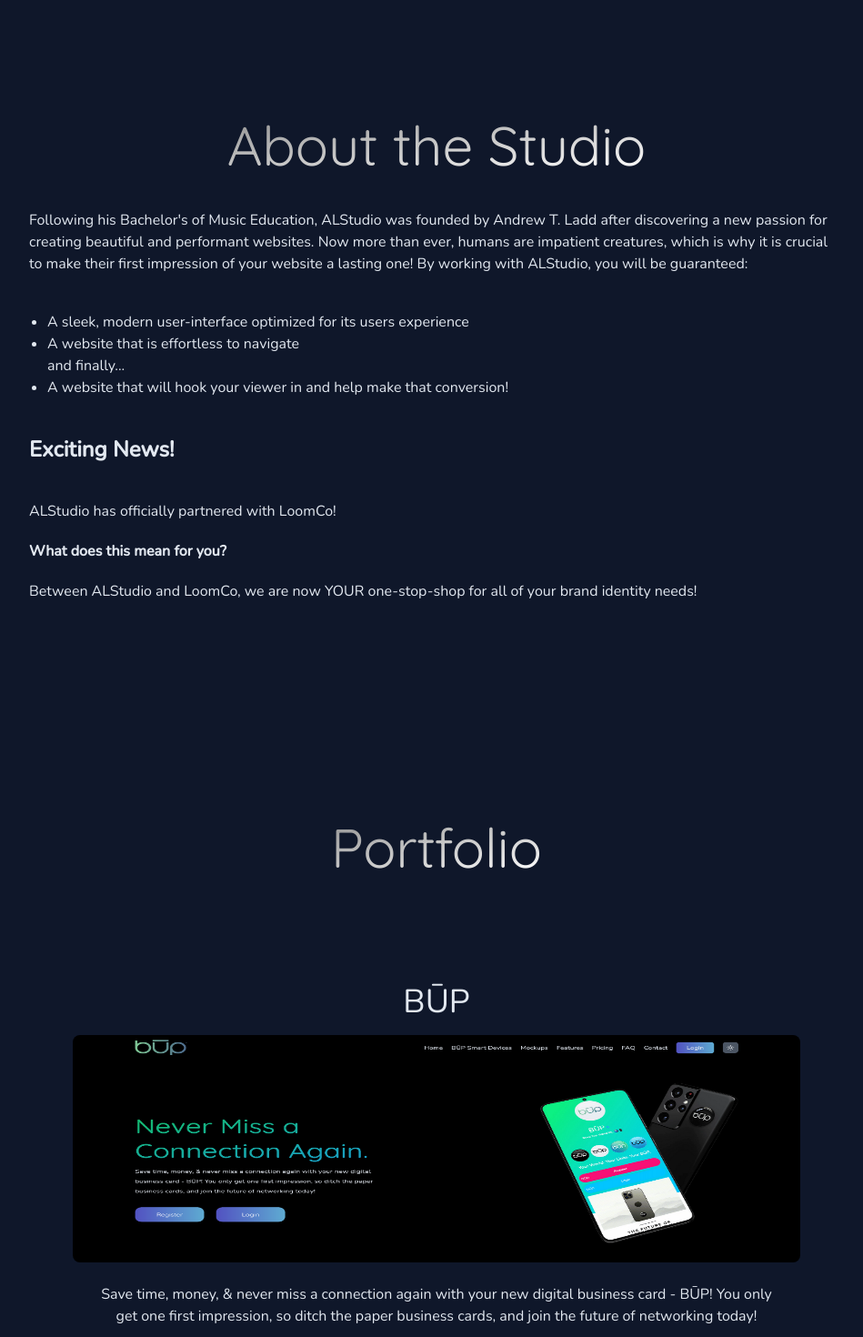
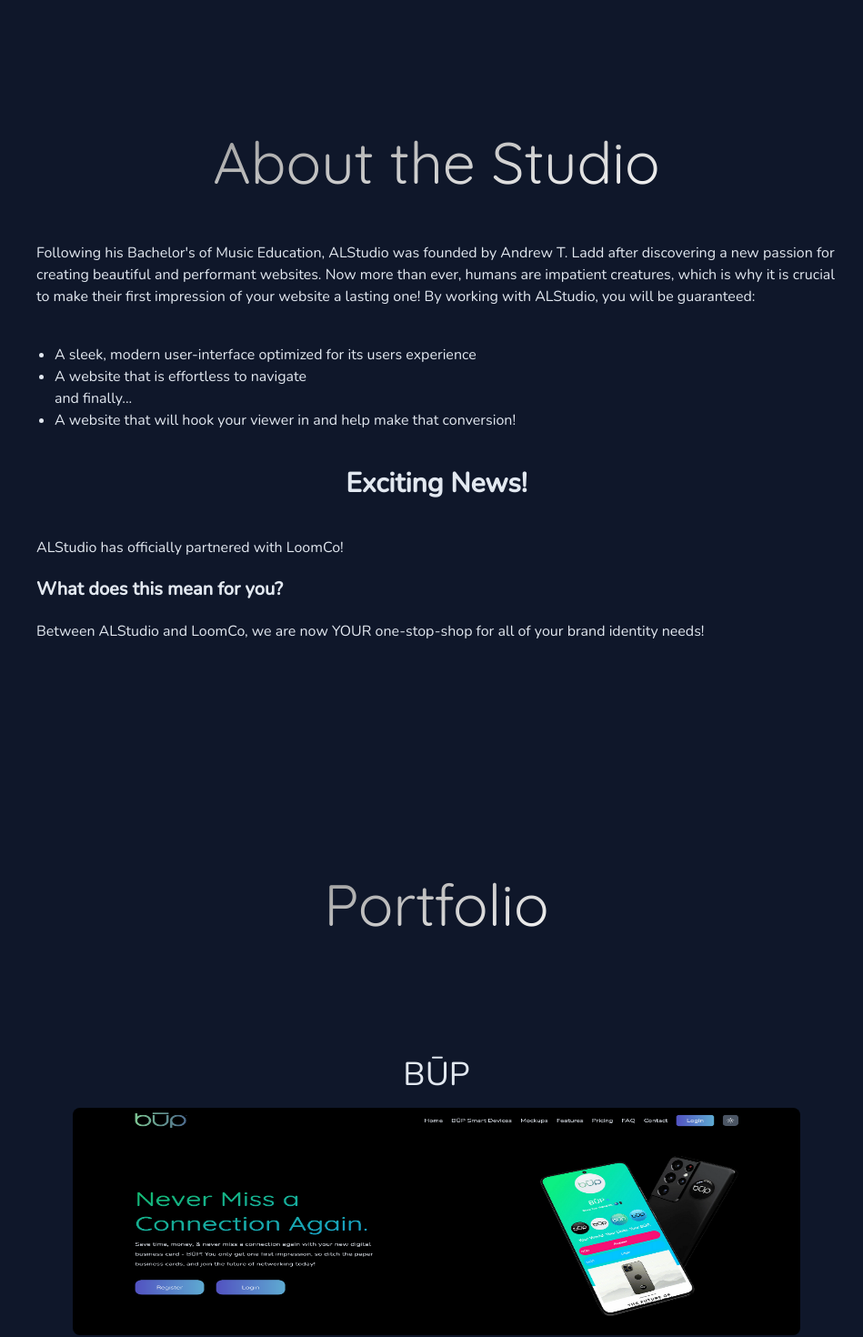
Before and after one commit to alstudio93/alstudio, a Next.js app: page / in a window 1280 px wide. Shown: the part 600-2070 px from the top of the page at 91% size, without its empty margins (160-1109 px from the left). Built offline with nearby package versions, Linux system fonts and the light colour scheme.

Commit message:
added to portfolio

```diff
--- a/src/components/About/index.jsx
+++ b/src/components/About/index.jsx
@@ -3,11 +3,11 @@
 
 const AboutComp = () => {
     return (
-        <section id="about" className='flex flex-col items-center max-w-4xl  mx-auto pt-60 gap-y-10 '>
-            <h2 className='font-quicksand text-6xl  text-center text-transparent bg-clip-text bg-gradient-to-br from-[#949494] to-[#fff]'>About the Studio</h2>
+        <section id="about" className='flex flex-col items-center max-w-4xl  mx-auto pt-60 gap-y-10 px-2'>
+            <h2 className='font-quicksand text-section-h2  text-center text-transparent bg-clip-text bg-gradient-to-br from-[#949494] to-[#fff]'>About the Studio</h2>
             <p className=''>Following his Bachelor&#39;s of Music Education, ALStudio was founded by Andrew T. Ladd after discovering a new passion for creating beautiful and performant websites. Now more than ever, humans are impatient creatures, which is why it is crucial to make their first impression of your website a lasting one! By working with ALStudio, you will be guaranteed:
             </p>
-            <ul className='px-5  text-left list-disc w-full'>
+            <ul className='px-5  md:text-left list-disc w-full'>
                 <li>
                     A sleek, modern user-interface optimized for its users experience
                 </li>
@@ -21,9 +21,9 @@
 
             </ul>
 
-            <span className='block text-2xl font-bold w-full'>Exciting News!</span>
+            <span className='block text-3xl font-bold w-full text-center '>Exciting News!</span>
             <p className='w-full'>
-                ALStudio has officially partnered with <span><Link href="/"><a>LoomCo</a></Link></span>! <span className='block py-5 font-bold'>What does this mean for you?</span>Between ALStudio and LoomCo, we are now YOUR one-stop-shop for all of your brand identity needs!</p>
+                ALStudio has officially partnered with <span><Link href="/"><a>LoomCo</a></Link></span>! <span className='block py-5 font-bold text-xl'>What does this mean for you?</span>Between ALStudio and LoomCo, we are now YOUR one-stop-shop for all of your brand identity needs!</p>
         </section>
     )
 }
--- a/src/components/Footer.jsx
+++ b/src/components/Footer.jsx
@@ -10,9 +10,9 @@
 
                 {/* <!-- icons --> */}
                 <div className="flex items-center gap-x-5">
-                    <Link href="https://www.linkedin.com/company/bupcards"><a target="_blank" rel="noreferrer" title="Visit LinkedIn"><BsLinkedin className='text-2xl' /></a></Link>
-                    <Link href="https://www.instagram.com/bup.cards"><a target="_blank" rel="noreferrer" title="Visit Instagram"><BsInstagram className='text-2xl' /></a></Link>
-                    <Link href="https://twitter.com/bupcards"><a target="_blank" rel="noreferrer" title="Visit Twitter"><BsTwitter className='text-2xl' /></a></Link>
+                    {/* <Link href="https://www.linkedin.com/company/bupcards"><a target="_blank" rel="noreferrer" title="Visit LinkedIn"><BsLinkedin className='text-2xl' /></a></Link> */}
+                    <Link href="https://www.instagram.com/alstudio93/"><a target="_blank" rel="noreferrer" title="Visit Instagram"><BsInstagram className='text-2xl' /></a></Link>
+                    <Link href="https://twitter.com/AndrewTLadd"><a target="_blank" rel="noreferrer" title="Visit Twitter"><BsTwitter className='text-2xl' /></a></Link>
                     <>
                         <label htmlFor="my-modal" className="cursor-pointer modal-button "><FaFileContract className='text-2xl' title='View Contract' /></label>
 
--- a/src/components/Portfolio/PortfolioArray.js
+++ b/src/components/Portfolio/PortfolioArray.js
@@ -42,5 +42,22 @@
         websiteURL: "https://www.charrismusic.com",
         websiteText: "Visit CHarrisMusic"
     },
+    {
+        title: "Ember House Grille",
+        img: "/assets/portfolio/emberhouse.png",
+        about: "Ember House Grille is a pseudo restaurant branded, designed, and created by Loom Co. & ALStudio",
+        builtWith: [
+            {
+                title: "NextJS",
+                url: "https://nextjs.org/"
+            },
+            {
+                title: "Tailwind CSS",
+                url: "https://tailwindcss.com/"
+            },
+        ],
+        websiteURL: "https://ember-house.vercel.app/",
+        websiteText: "Visit Ember House"
+    },
 
 ]
--- a/src/components/Portfolio/index.jsx
+++ b/src/components/Portfolio/index.jsx
@@ -5,8 +5,8 @@
 
 const Portfolio = () => {
     return (
-        <section id="portfolio" className='flex flex-col items-center max-w-4xl pb-20 mx-auto pt-60 gap-y-10 '>
-            <h2 className='font-quicksand text-6xl text-center text-transparent bg-clip-text bg-gradient-to-br from-[#949494] to-[#fff]'>Portfolio</h2>
+        <section id="portfolio" className='flex flex-col items-center max-w-4xl pb-20 mx-auto pt-60 gap-y-10 px-2'>
+            <h2 className='font-quicksand text-section-h2 text-center text-transparent bg-clip-text bg-gradient-to-br from-[#949494] to-[#fff]'>Portfolio</h2>
             {
                 PortfolioArray.map((entry) => (
                     <div key={entry.title} className='flex flex-col items-center gap-y-4  pt-20'>
@@ -19,7 +19,7 @@
                                 className="rounded-lg"
                             />
                         </div>
-                        <p className='text-center max-w-[740px]'>{entry.about}</p>
+                        <p className='text-center max-w-[320px] sm:max-w-[740px]'>{entry.about}</p>
                         <div>
                             <h4 className='text-center'>Built with:</h4>
                             <ul className=' flex gap-x-4'>
--- a/tailwind.config.js
+++ b/tailwind.config.js
@@ -19,7 +19,7 @@
       fontSize: {
         'hero-h1': 'clamp(2.2rem, 9vw, 4rem)',
         'hero-p': 'clamp(1.2rem, 4vw, 1.875rem)',
-        'section-h2': 'clamp(2.2rem, 5vw, 4rem)',
+        'section-h2': 'clamp(2.2rem, 9vw, 4rem)',
         'contact-h3': 'clamp(1.6rem, 5vw, 3rem)',
         'contact-h4': 'clamp(1.1rem, 3vw, 1.6rem)'
       },
```
Also changed, not shown: 1 other file (tests, documents, lock files or other folders).
